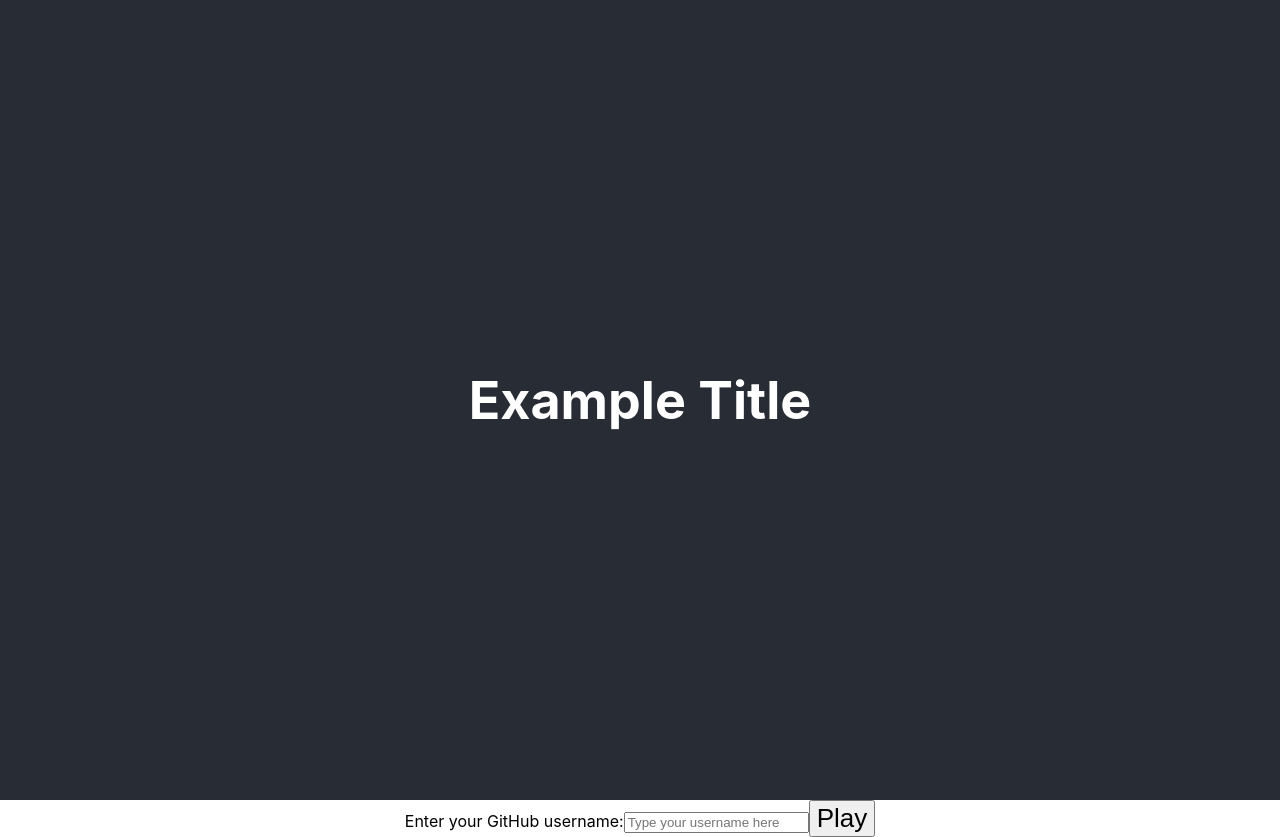
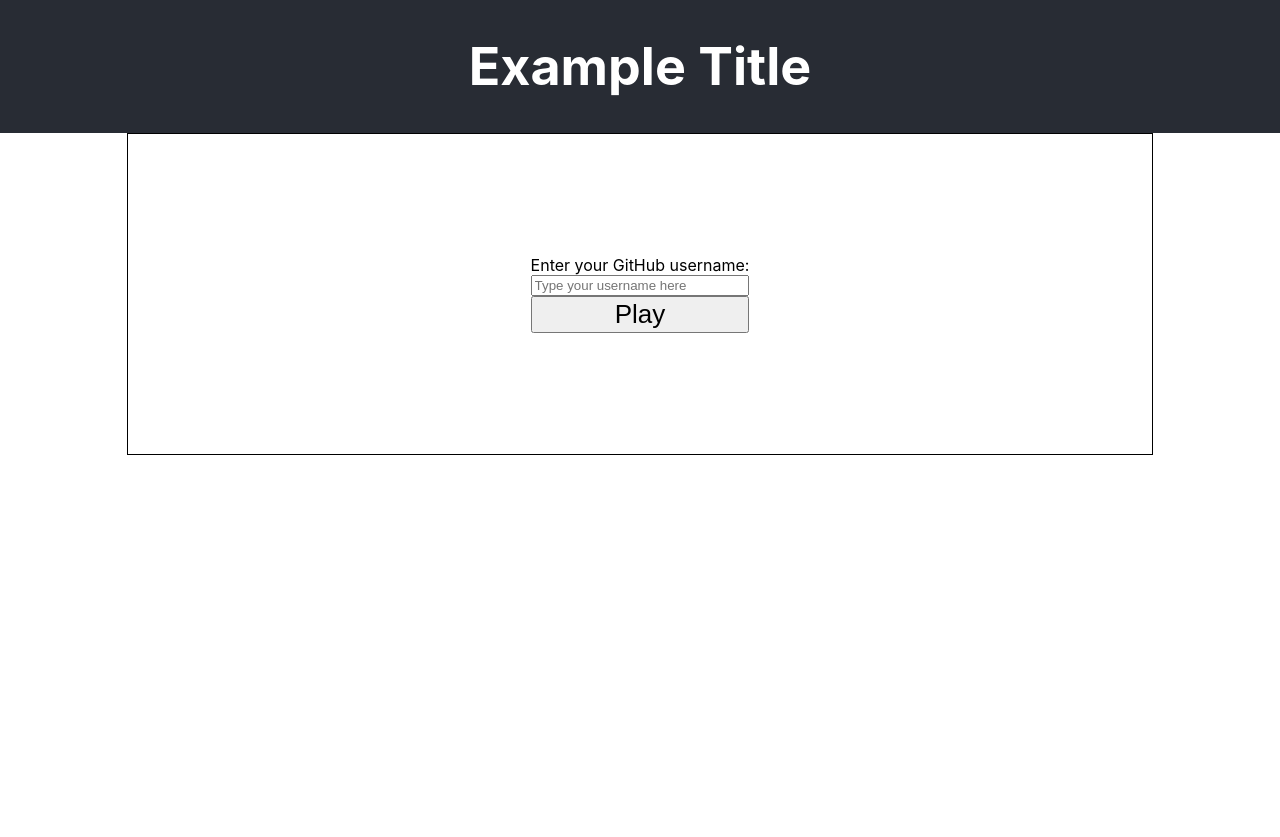
Before and after one commit to fac21/week8-MJ, a React (Vite) app in the folder mj-app/: page / in a window 1280 px wide. After the commit the page ends 800 px from the top, so only its background shows below. Built offline with nearby package versions, Linux system fonts and the light colour scheme.

Commit message:
Add CSS to startPageForm
Co-authored-by: Mariya Peychinova <mariapeichinova@gmail.com>

```diff
--- a/mj-app/src/App.css
+++ b/mj-app/src/App.css
@@ -15,7 +15,7 @@
 
 .App-header {
   background-color: #282c34;
-  min-height: 100vh;
+  /* min-height: 100vh; */
   display: flex;
   flex-direction: column;
   align-items: center;
--- a/mj-app/src/StartPageForm/StartPageForm.css
+++ b/mj-app/src/StartPageForm/StartPageForm.css
@@ -0,0 +1,15 @@
+.start-page-form {
+    border: solid black thin;
+    width: 80vw;
+    display: flex;
+    justify-content: center;
+    align-items: center;
+    margin-left: auto;
+    margin-right: auto;
+    height: 40vh;
+}
+
+form {
+    display: flex;
+    flex-direction: column;
+}
```
